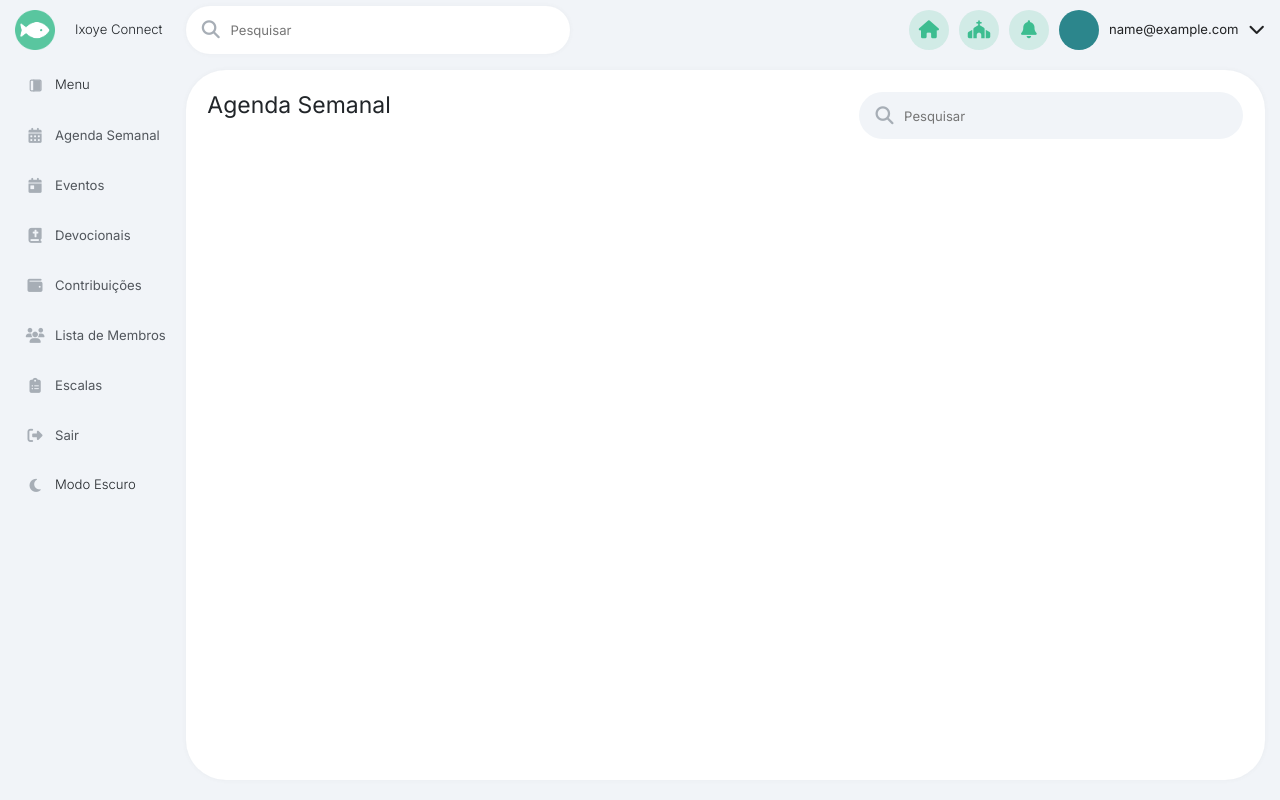
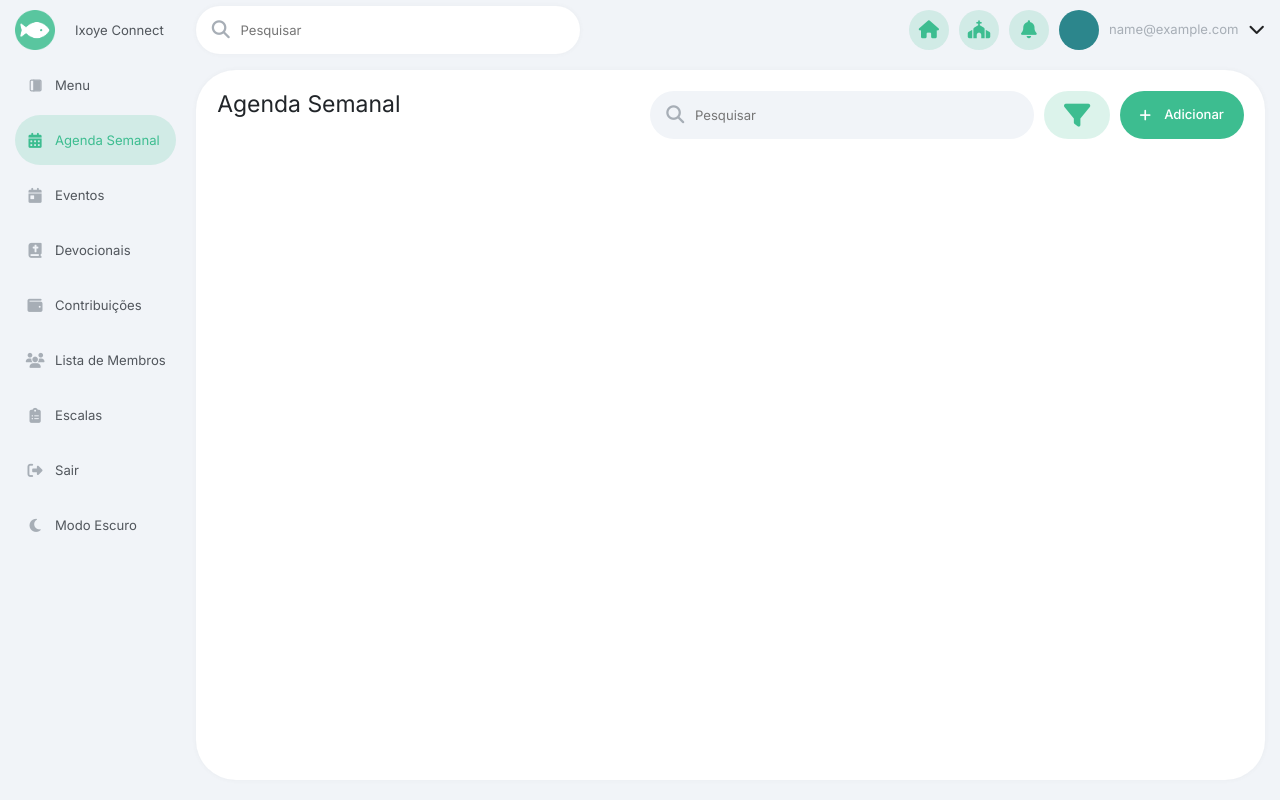
Before and after one commit to noemimedeiros/ixoyeconnect, a Django app: page /agenda/agendas/ in a window 1280 px wide. Run offline with Django 5.2, Linux system fonts and the light colour scheme; the visitor is signed in with stand-in values (Sample User, id 1); data that the repository does not hold is empty; parts of the project's set-up code (start-up, migrations or seed data) failed here and were passed over; some libraries are stand-ins or nearby versions.

Commit message:
Iniciando tela de criação de agenda semanal

```diff
--- a/apps/agenda/templates/agenda/agenda_list_view.html
+++ b/apps/agenda/templates/agenda/agenda_list_view.html
@@ -5,6 +5,12 @@
 Agenda Semanal
 {% endblock app_title %}
 
+{% block dashboard_actions %}
+<a href="{% url 'agenda:agendas_create_view' %}" class="button button-filled">
+    <i class="fa-solid fa-plus me-3"></i> Adicionar
+</a>
+{% endblock dashboard_actions %}
+
 {% block dashboard_content %}
 <section>
 
--- a/apps/agenda/urls.py
+++ b/apps/agenda/urls.py
@@ -9,5 +9,6 @@ from . import views
 app_name = 'agenda'
 
 urlpatterns = [
-    path('agendas/', views.AgendaSemanal.as_view(), name="agendas_list_view"),
+    path('agendas/', views.AgendaSemanalListView.as_view(), name="agendas_list_view"),
+    path('criar_agenda/', views.AgendaSemanalCreateView.as_view(), name="agendas_create_view")
 ] + static(settings.STATIC_ROOT, document_root=settings.STATIC_ROOT)
--- a/apps/agenda/views.py
+++ b/apps/agenda/views.py
@@ -2,10 +2,16 @@ from django.shortcuts import render
 
 from django.shortcuts import render
 from django.contrib.auth.mixins import (LoginRequiredMixin)
-from django.views.generic import (DeleteView, DetailView, ListView, UpdateView)
+from django.views.generic import (DeleteView, DetailView, ListView, UpdateView, CreateView)
 
 from .models import AgendaSemanal
+from .forms import AgendaSemanalForm
 
-class AgendaSemanal(LoginRequiredMixin, ListView):
+class AgendaSemanalListView(LoginRequiredMixin, ListView):
     template_name = 'agenda/agenda_list_view.html'
     model = AgendaSemanal
+
+class AgendaSemanalCreateView(LoginRequiredMixin, CreateView):
+    template_name = 'agenda/agenda_create_view.html'
+    model = AgendaSemanal
+    form_class = AgendaSemanalForm
--- a/apps/core/forms.py
+++ b/apps/core/forms.py
@@ -15,7 +15,7 @@ def floating_fields(self):
     for field_name, field in self.fields.items():
         field_widget = field.widget.__class__.__name__
         field_classes = f'form-primary {field.widget.attrs.get('class')}'
-        if field_widget in ['TextInput', 'NumberInput', 'EmailInput', 'URLInput', 'DateInput', 'Select', 'PasswordInput']:
+        if field_widget in ['TimeInput', 'TextInput', 'NumberInput', 'EmailInput', 'URLInput', 'DateInput', 'Select', 'PasswordInput']:
             layout_fields.append(FloatingField(field_name, css_class=field_classes))
         elif field_widget in ['ClearableFileInput', 'FileInput', 'Textarea']:
             layout_fields.append(Field(field_name, css_class=field_classes))
@@ -64,7 +64,7 @@ class MyResetPasswordForm(ResetPasswordForm):
         super().__init__(*args, **kwargs)
         floating_fields(self)
         self.helper.form_tag = True
-        self.helper.add_input(Submit('submit', 'Redefinir minha senha', css_class='button button-primary'))
+        self.helper.add_input(Submit('submit', 'Redefinir minha senha', css_class='button button-filled'))
 
 class EnderecoForm(FormBaseIxoye):
     class Meta:
--- a/apps/core/static/css/main.css
+++ b/apps/core/static/css/main.css
@@ -27,8 +27,6 @@
     display: flex;
     align-items: center;
     justify-content: center;
-    background-color: var(--green-transparent);
-    color: var(--green);
 }
 .user-infos{
     display: flex;
@@ -50,7 +48,9 @@
     align-items: center;
     justify-content: center;
 }
-
+.user-name div:last-child{
+    color: var(--gray-2);
+}
 .top-nav-left, .side-nav-logo{
     display: flex;
     align-items: center;
@@ -100,18 +100,31 @@
     box-shadow: rgba(99, 99, 99, 0.055) 0px 0px 5px 0px;
     margin-bottom: 20px;
 }
-.side-nav-items a{
+
+.side-nav-items{
+    display: flex;
+    width: 100%;
+    flex-direction: column;
+    row-gap: 5px;
+}
+.side-nav-items a, .side-nav-logo{
     color: var(--gray-3);
     line-height: normal;
-}
-.side-nav-items a:hover{
-    color: var(--black-1);
 }
 .side-nav-item{
     width: 100%;
     height: 50px;
     display: flex;
     align-items: center;
+    border-radius: var(--rounded-pill);
+    padding-right: 10px;
+}
+.side-nav-item:hover, .side-nav-item.active{
+    background-color: var(--green-transparent);
+    color: var(--green);
+    .side-nav-icon{
+        color: var(--green);
+    }
 }
 .side-nav-icon{
     display: flex;
@@ -127,6 +140,14 @@
     width: 15px;
     object-fit: contain;
 }
+.side-nav.collapsed .side-nav-item{
+    padding-right: 0;
+}
+.side-nav.collapsed .side-nav-text,
+.side-nav.collapsed .side-nav-icon-text{
+    display: none;
+}
+
 .dashboard-content{
     display: flex;
     flex-direction: column;
@@ -136,6 +157,16 @@
 .dashboard-head{
     display: flex;
     justify-content: space-between;
+}
+
+.dashboard-head-actions{
+    display: flex;
+    gap: 10px;
+}
+.dashboard-head-actions button{
+    display: flex;
+    align-items: center;
+    justify-content: center;
 }
 /*
 .top-nav{
--- a/apps/core/static/public/css/main.css
+++ b/apps/core/static/public/css/main.css
@@ -250,7 +250,9 @@ input[type=file]::file-selector-button {
 }
 
 .button{
-    display: block;
+    display: flex;
+    align-items: center;
+    justify-content: center;
     width: 100%;
     height: calc(3.5rem + calc(var(--bs-border-width)* 2));
     min-height: calc(3.5rem + calc(var(--bs-border-width)* 2));
@@ -263,24 +265,34 @@ input[type=file]::file-selector-button {
     transition: background-color .15s ease-in-out, color .15s ease-in-out, border-color .15s ease-in-out;
 }
 
-.button-primary{
+.button-filled{
     background-color: var(--green);
     color: white;
 }
-.button-primary:hover{
+.button-filled:hover{
     background-color: var(--aqua-blue);
 }
 
-.button-secondary{
+.button-outlined{
     background-color: var(--body-bg);
     color: var(--green);
     border: 1px solid var(--green);
 }
 
-.button-secondary:hover{
+.button-outlined:hover{
     background-color: var(--gray-1);
     color: var(--aqua-blue);
     border-color: var(--aqua-blue);
+}
+
+.button-filled-tonal{
+    background-color: var(--green-transparent);
+    color: var(--green);
+}
+
+.button-filled-tonal:hover{
+    background-color: var(--green-transparent);
+    color: var(--aqua-blue);
 }
 
 .alert-danger{
--- a/apps/core/templates/core/dashboard.html
+++ b/apps/core/templates/core/dashboard.html
@@ -13,11 +13,15 @@
         <div class="dashboard-card">
             <div class="dashboard-head">
                 <h3><b>{% block app_title %}{% endblock app_title %}</b></h3>
-                <div>
+                <div class="dashboard-head-actions">
                     <div class="search-input">
                         <i class="fa-solid fa-magnifying-glass"></i>
                         <input class="form-primary" type="text" placeholder="Pesquisar">
                     </div>
+                    <button type="button" class="button button-filled-tonal">
+                        <i class="fa-solid fa-filter fa-2xl"></i>
+                    </button>
+                    {% block dashboard_actions %}{% endblock dashboard_actions %}
                 </div>
             </div>
             {% block dashboard_content %}{% endblock dashboard_content %}
@@ -29,7 +33,7 @@
 {% block scripts %}
 <script>
     function menu_collapse(){
-        $('.side-nav-text, .side-nav-icon-text').toggleClass("d-none")
+        $('.side-nav').toggleClass("collapsed")
     }
 </script>
 {% endblock scripts %}
--- a/apps/core/templates/core/partials/_navbar.html
+++ b/apps/core/templates/core/partials/_navbar.html
@@ -1,15 +1,15 @@
 {% load static %}
 <nav class="side-nav">
-    <div class="side-nav-logo">
+    <a href="{% url 'core:dashboard' %}" class="side-nav-logo">
         <img class="side-nav-icon" src="{% static 'public/img/Logo.png' %}" alt="">
         <span class="side-nav-icon-text">Ixoye Connect</span>
-    </div>
+    </a>
     <div class="side-nav-items">
-        <div role="button" onclick="menu_collapse()" class="side-nav-item">
+        <a href="#" onclick="menu_collapse()" class="side-nav-item side-nav-menu">
             <div class="side-nav-icon">{% include "core/includes/icons/sidebar.svg" %}</div>
             <div class="side-nav-text">Menu</div>
-        </div>
-        <a href="{% url 'agenda:agendas_list_view' %}" class="side-nav-item">
+        </a>
+        <a href="{% url 'agenda:agendas_list_view' %}" class="side-nav-item {% if '/agenda/' in request.path %}active{% endif %}">
             <div class="side-nav-icon"><i class="fa-solid fa-calendar-days"></i></div>
             <div class="side-nav-text">Agenda Semanal</div>
         </a>
@@ -37,9 +37,9 @@
             <div class="side-nav-icon"><i class="fa-solid fa-right-from-bracket"></i></div>
             <div class="side-nav-text">Sair</div>
         </a>
-        <div role="button" onclick="darkMode()" class="side-nav-item">
-            <div class="side-nav-icon"><i class="fa-solid fa-moon"></i></div>
-            <div class="side-nav-text">Modo Escuro</div>
-        </div>
+        <a href="#" onclick="darkMode()" class="side-nav-item">
+            <div class="side-nav-icon"><i class="fa-solid fa-moon icon-dark-mode"></i></div>
+            <div class="side-nav-text text-dark-mode">Modo Escuro</div>
+        </a>
     </div>
 </nav>
--- a/apps/core/templates/core/partials/_topnav.html
+++ b/apps/core/templates/core/partials/_topnav.html
@@ -7,13 +7,13 @@
         </div>
     </div>
     <div class="top-nav-items">
-        <a href="#" class="top-nav-item">
+        <a href="{% url 'core:dashboard' %}" class="top-nav-item button-filled-tonal">
             <i class="fa-solid fa-house"></i>
         </a href="#">
-        <a href="#" class="top-nav-item">
+        <a href="#" class="top-nav-item button-filled-tonal">
             <i class="fa-solid fa-church"></i>
         </a href="#">
-        <a href="#" class="top-nav-item">
+        <a href="#" class="top-nav-item button-filled-tonal">
             <i class="fa-solid fa-bell"></i>
         </a href="#">
         <div class="user-infos">
--- a/templates/account/base.html
+++ b/templates/account/base.html
@@ -36,6 +36,6 @@
     </div>
 </section>
 <div id="dark-mode">
-    <i role="button" class="fa-regular fa-moon fa-2xl" onclick="darkMode(this)"></i>
+    <i role="button" class="fa-regular fa-moon icon-dark-mode fa-2xl" onclick="darkMode()"></i>
 </div>
 {% endblock content %}
--- a/templates/account/login.html
+++ b/templates/account/login.html
@@ -22,7 +22,7 @@
         {% crispy form %}
     </div>
     <div>
-        <button type="submit" class="button button-primary">Entrar</button>
+        <button type="submit" class="button button-filled">Entrar</button>
     </div>
     <div class="divisor-login">
         <hr>
@@ -30,7 +30,7 @@
         <hr>
     </div>
     <div class="div-login-google">
-        <button type="button" class="button button-secondary">
+        <button type="button" class="button button-outlined">
             <div>
                 <i class="fa-brands fa-google fa-2xl"></i> <span>Conectar-se com Google</span>
             </div>
--- a/templates/layouts/base.html
+++ b/templates/layouts/base.html
@@ -35,9 +35,20 @@
 </head>
 
 <script>
-    function darkMode(btn){
+    function darkMode(){
+        const btnDarkmode = document.querySelector('.icon-dark-mode');
+        const textDarkmode = document.querySelector('.text-dark-mode');
         const isDarkMode = document.querySelector('html').classList.toggle('darkmode');
         localStorage.setItem('darkMode', isDarkMode ? 'enabled' : 'disabled');
+        if (isDarkMode){
+            btnDarkmode.classList.remove('fa-moon')
+            btnDarkmode.classList.add('fa-sun')
+            textDarkmode.innerText = 'Modo Claro';
+        }else{
+            btnDarkmode.classList.remove('fa-sun')
+            btnDarkmode.classList.add('fa-moon')
+            textDarkmode.innerText = 'Modo Escuro';
+        }
     }
     var darkModeStatus = localStorage.getItem('darkMode');
 
@@ -47,7 +58,7 @@
 </script>
 <body>
     {% block content %}{% endblock content %}
-
+</body>
 <!-- Scripts -->
 <script src="{% static 'public/libs/bootstrap/js/bootstrap.min.js' %}"></script>
 <script src="{% static 'public/libs/bootstrap/js/bootstrap.bundle.min.js' %}"></script>
@@ -55,5 +66,13 @@
 <script src="{% static 'public/js/jquery.mask.js' %}"></script>
 <script src="{% static 'public/libs/pagination/pagination.min.js' %}"></script>
 {% block scripts %}{% endblock scripts %}
-</body>
+<script>
+    if (darkModeStatus === 'enabled') {
+        $('.icon-dark-mode').removeClass('fa-moon').addClass('fa-sun')
+        $('.text-dark-mode').html('Modo Claro')
+    }else{
+        $('.icon-dark-mode').removeClass('fa-sun').addClass('fa-moon')
+        $('.text-dark-mode').html('Modo Escuro')
+    }
+</script>
 </html>
```
Also changed, not shown: apps/agenda/forms.py (added, +15 -0 lines), apps/agenda/models.py (+12 -2 lines), apps/agenda/templates/agenda/agenda_create_view.html (added, +13 -0 lines), templates/account/signup.html (+5 -5 lines), templates/public/recuperar_senha.html (deleted). Lines whose indentation alone changed are shown as unchanged.
